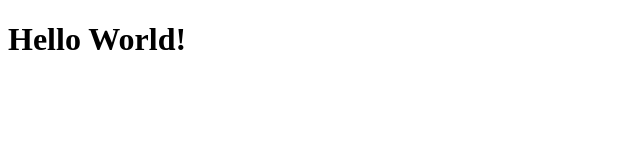
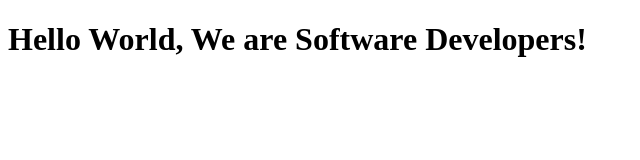
Before and after one commit to mohdshahbaz/microverse-trial, a plain HTML site: page index.html in a window 1280 px wide. Shown: the whole page, without its empty margins (0-640 px from the left). Drawn offline with Linux system fonts and the light colour scheme.

Commit message:
idongesit

```diff
--- a/index.html
+++ b/index.html
@@ -9,7 +9,7 @@
   <body>
     <script src="https://cdn.freecodecamp.org/testable-projects-fcc/v1/bundle.js"></script>
 
-    <h1>Hello World!</h1>
+    <h1>Hello World, We are Software Developers!</h1>
     <script  src="js/index.js"></script>
   </body>
 </html>
```
